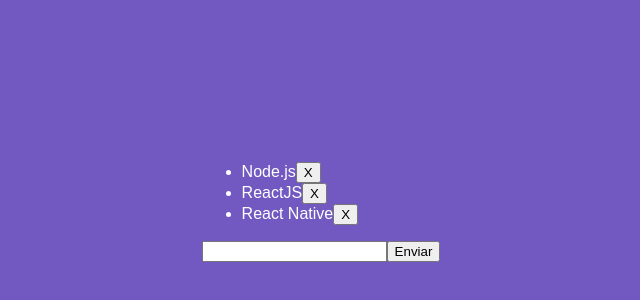
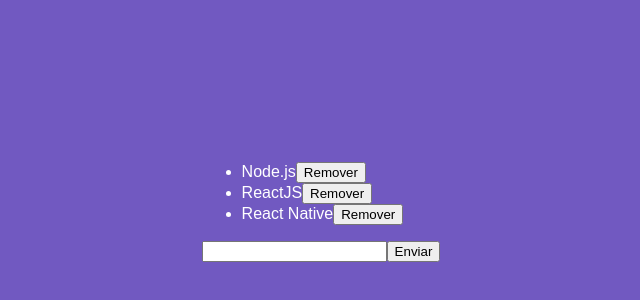
Before and after one commit to italocedrosales/modulo04, a React app: page / in a window 1280 px wide. Shown: the part 204-504 px from the top of the page, without its empty margins (319-959 px from the left). Built offline with nearby package versions, Linux system fonts and the light colour scheme.

Commit message:
Propriedades do react

```diff
--- a/src/components/TechList.js
+++ b/src/components/TechList.js
@@ -1,4 +1,6 @@
 import React, { Component } from 'react';
+
+import TechItem from './Techitem';
 
 class TechList extends Component {
 
@@ -30,10 +32,11 @@
             <form onSubmit={this.handleSubmit}>
             <ul>
                 {this.state.techs.map(tech => (
-                    <li key={tech}>
-                        {tech}
-                        <button onClick={() => this.handleDelete(tech)} type="button">X</button>
-                    </li>
+                    <TechItem
+                        key={tech}
+                        tech={tech}
+                        onDelete={() => this.handleDelete(tech)}
+                    />
                 ))}
             </ul>
 
--- /dev/null
+++ b/src/components/Techitem.js
@@ -0,0 +1,12 @@
+import React from 'react';
+
+function TechItem({ tech, onDelete }) {
+    return (
+        <li>
+            {tech}
+            <button onClick={onDelete} type="button">Remover</button>
+        </li>
+    )
+}
+
+export default TechItem;
```
